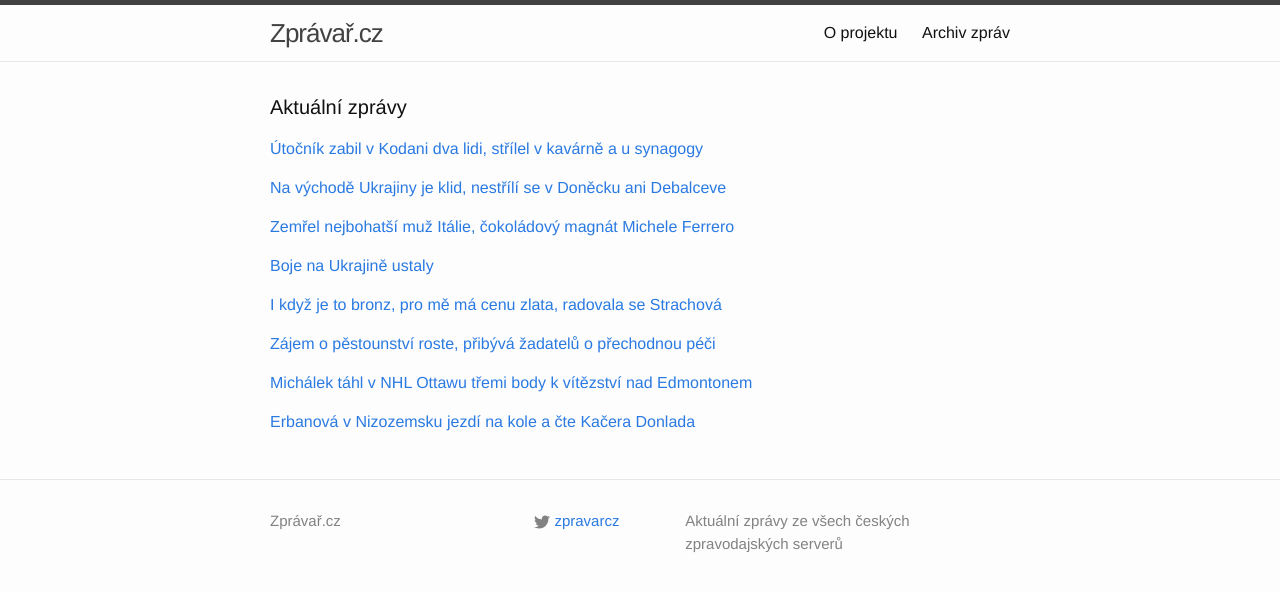
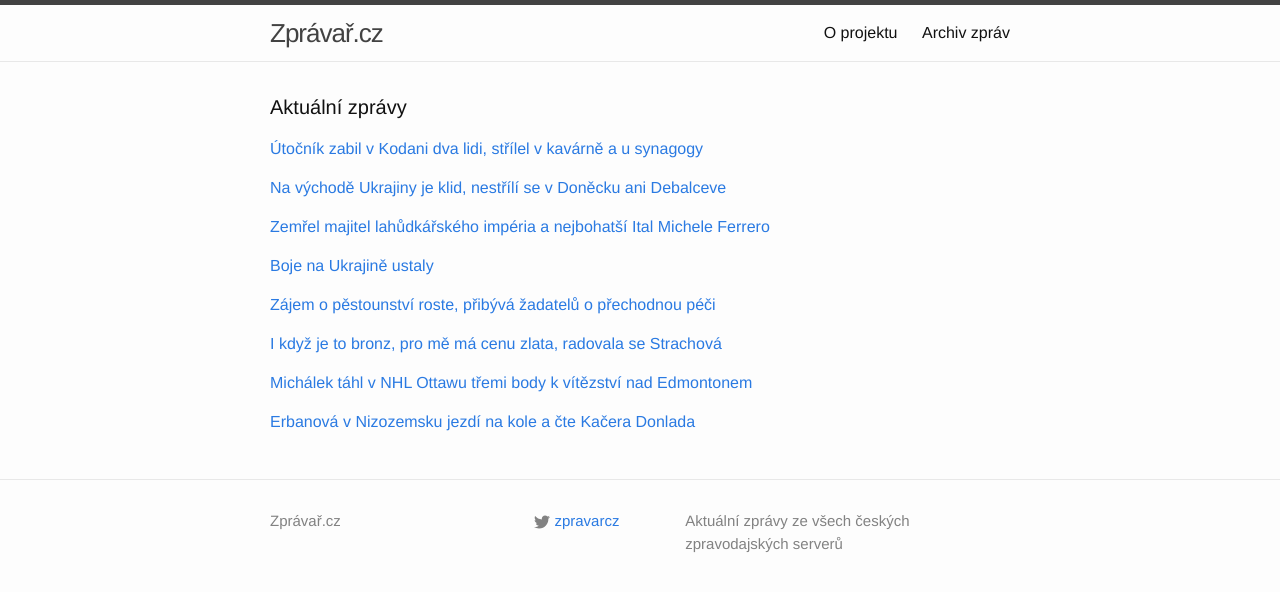
Before and after one commit to adliska/zpravar, a Jekyll site: the page built from index.html, in a window 1280 px wide. Shown: the top 592 px of the page. Built offline with Jekyll 4.4.1, drawn with Linux system fonts in a browser that asks for light colours.

Commit message:
zpravar news update

```diff
--- a/index.html
+++ b/index.html
@@ -44,9 +44,11 @@ layout: default
 <li><a href=http://www.ceskenoviny.cz/zpravy/zpravy/primeri-na-vychode-ukrajiny-se-podle-obou-stran-vcelku-dodrzuje/1181538>Příměří na východě Ukrajiny se podle obou stran "vcelku" dodržuje - www.ceskenoviny.cz</a></li>
 <li><a href=http://www.novinky.cz/zahranicni/evropa/361717-rusko-vyslalo-na-vychodni-ukrajinu-uz-trinacty-konvoj.html>Rusko vyslalo na východní Ukrajinu už třináctý konvoj - www.novinky.cz</a></li>
 </ul>
-</div><p><a href="javascript:;" onclick="toggle_visibility('zpravy2')">Zemřel nejbohatší muž Itálie, čokoládový magnát Michele Ferrero</a></p>
+</div><p><a href="javascript:;" onclick="toggle_visibility('zpravy2')">Zemřel majitel lahůdkářského impéria a nejbohatší Ital Michele Ferrero</a></p>
 <div id="zpravy2" style="display:none">
 <ul>
+<li><a href=http://byznys.ihned.cz/c1-63540580-zemrel-majitel-lahudkarskeho-imperia-a-nejbohatsi-ital-michele-ferrero>Zemřel majitel lahůdkářského impéria a nejbohatší Ital Michele Ferrero - byznys.ihned.cz</a></li>
+<li><a href=http://www.ceskatelevize.cz/ct24/ekonomika/301765-zemrel-slavny-vyrobce-cukrovinek-michele-ferrero/>Zemřel slavný výrobce cukrovinek Michele Ferrero - www.ceskatelevize.cz</a></li>
 <li><a href=http://ekonomika.idnes.cz/zemrel-vyrobce-cokolady-ferrero-dop-/eko-zahranicni.aspx?c=A150215_085544_zahranicni_pku>Zemřel nejbohatší muž Itálie, čokoládový magnát Michele Ferrero - ekonomika.idnes.cz</a></li>
 <li><a href=http://www.novinky.cz/ekonomika/361723-zemrel-vyrobce-nutelly-nejbohatsi-ital-michele-ferrero.html>Zemřel výrobce Nutelly, nejbohatší Ital Michele Ferrero - www.novinky.cz</a></li>
 <li><a href=http://www.tyden.cz/rubriky/relax/apetit/zemrel-nejbohatsi-ital-a-vyrobce-nutelly-michele-ferrero_333507.html>Zemřel nejbohatší Ital a výrobce Nutelly Michele Ferrero - www.tyden.cz</a></li>
@@ -68,23 +70,23 @@ layout: default
 <li><a href=http://www.rozhlas.cz/_zprava/na-vychode-ukrajiny-vstoupilo-v-platnost-primeri-mezi-vladou-a-separatisty--1455750>Na východě Ukrajiny vstoupilo v platnost příměří mezi vládou a separatisty - www.rozhlas.cz</a></li>
 <li><a href=http://www.novinky.cz/zahranicni/evropa/361715-na-ukrajine-zacalo-platit-primeri-obe-strany-se-ale-obvinuji-z-jeho-porusovani.html>Na Ukrajině začalo platit příměří, obě strany se ale obviňují z jeho porušování - www.novinky.cz</a></li>
 </ul>
-</div><p><a href="javascript:;" onclick="toggle_visibility('zpravy4')">I když je to bronz, pro mě má cenu zlata, radovala se Strachová</a></p>
+</div><p><a href="javascript:;" onclick="toggle_visibility('zpravy4')">Zájem o pěstounství roste, přibývá žadatelů o přechodnou péči</a></p>
 <div id="zpravy4" style="display:none">
+<ul>
+<li><a href=http://www.ceskenoviny.cz/zpravy/zpravy/zajem-o-pestounstvi-roste-pribyva-zadatelu-o-prechodnou-peci/1181561>Zájem o pěstounství roste, přibývá žadatelů o přechodnou péči - www.ceskenoviny.cz</a></li>
+<li><a href=http://zpravy.idnes.cz/pestounu-v-cesku-pribyva-0ho-/domaci.aspx?c=A150215_102804_domaci_pku>Profesionálních pěstounů přibývá. Za rok se jejich počet ztrojnásobil - zpravy.idnes.cz</a></li>
+<li><a href=http://www.denik.cz/z_domova/pribyva-profesionalnich-pestounu-pocet-se-za-rok-ztrojnasobil-20150215.html>Přibývá profesionálních pěstounů, počet se za rok ztrojnásobil - www.denik.cz</a></li>
+<li><a href=http://zpravy.aktualne.cz/domaci/prechodnych-pestounu-pribyva-jejich-je-temer-trikrat-vyssi/r~6c6b5c44b4ec11e49bec0025900fea04/>Přechodných pěstounů přibývá. Je jich je téměř třikrát více - zpravy.aktualne.cz</a></li>
+<li><a href=http://www.ceskenoviny.cz/zpravy/zpravy/pribyva-profesionalnich-pestounu-pocet-se-za-rok-ztrojnasobil/1181561>Přibývá profesionálních pěstounů, počet se za rok ztrojnásobil - www.ceskenoviny.cz</a></li>
+</ul>
+</div><p><a href="javascript:;" onclick="toggle_visibility('zpravy5')">I když je to bronz, pro mě má cenu zlata, radovala se Strachová</a></p>
+<div id="zpravy5" style="display:none">
 <ul>
 <li><a href=http://www.tyden.cz/rubriky/sport/zimni-sporty/sjezdove-lyzovani/i-kdyz-je-to-bronz-pro-me-ma-cenu-zlata-radovala-se-strachova_333514.html>I když je to bronz, pro mě má cenu zlata, radovala se Strachová - www.tyden.cz</a></li>
 <li><a href=http://www.sportovninoviny.cz/zpravy/pro-strachovou-je-bronz-ze-slalomu-na-ms-jako-zlato-pomohl-k-ni-i-stin-pod-lopatou/1181555>Pro Strachovou je bronz ze slalomu na MS jako zlato, pomohl k ní i stín pod lopatou - www.sportovninoviny.cz</a></li>
 <li><a href=http://www.denik.cz/zimni_sporty/bronzova-zahrobska-je-to-jako-sen-ta-medaile-ma-pro-me-cenu-zlata-20150215.html>Bronzová Záhrobská: Je to jako sen. Ta medaile má pro mě cenu zlata - www.denik.cz</a></li>
 <li><a href=http://sport.aktualne.cz/strachova-ctyrnasobna-medailistka-z-ms-to-zni-nadherne/r~65df9c50b4e711e49e4b0025900fea04/>Strachová: Čtyřnásobná medailistka z MS? To zní nádherně - sport.aktualne.cz</a></li>
 <li><a href=http://www.sportovninoviny.cz/zpravy/pro-strachovou-je-bronz-ze-slalomu-na-ms-jako-zlato/1181555>Pro Strachovou je bronz ze slalomu na MS jako zlato - www.sportovninoviny.cz</a></li>
-</ul>
-</div><p><a href="javascript:;" onclick="toggle_visibility('zpravy5')">Zájem o pěstounství roste, přibývá žadatelů o přechodnou péči</a></p>
-<div id="zpravy5" style="display:none">
-<ul>
-<li><a href=http://www.ceskenoviny.cz/zpravy/zpravy/zajem-o-pestounstvi-roste-pribyva-zadatelu-o-prechodnou-peci/1181561>Zájem o pěstounství roste, přibývá žadatelů o přechodnou péči - www.ceskenoviny.cz</a></li>
-<li><a href=http://zpravy.idnes.cz/pestounu-v-cesku-pribyva-0ho-/domaci.aspx?c=A150215_102804_domaci_pku>Profesionálních pěstounů přibývá. Za rok se jejich počet ztrojnásobil - zpravy.idnes.cz</a></li>
-<li><a href=http://www.denik.cz/z_domova/pribyva-profesionalnich-pestounu-pocet-se-za-rok-ztrojnasobil-20150215.html>Přibývá profesionálních pěstounů, počet se za rok ztrojnásobil - www.denik.cz</a></li>
-<li><a href=http://zpravy.aktualne.cz/domaci/prechodnych-pestounu-pribyva-jejich-je-temer-trikrat-vyssi/r~6c6b5c44b4ec11e49bec0025900fea04/>Přechodných pěstounů přibývá. Je jich je téměř třikrát více - zpravy.aktualne.cz</a></li>
-<li><a href=http://www.ceskenoviny.cz/zpravy/zpravy/pribyva-profesionalnich-pestounu-pocet-se-za-rok-ztrojnasobil/1181561>Přibývá profesionálních pěstounů, počet se za rok ztrojnásobil - www.ceskenoviny.cz</a></li>
 </ul>
 </div><p><a href="javascript:;" onclick="toggle_visibility('zpravy6')">Michálek táhl v NHL Ottawu třemi body k vítězství nad Edmontonem</a></p>
 <div id="zpravy6" style="display:none">
```
